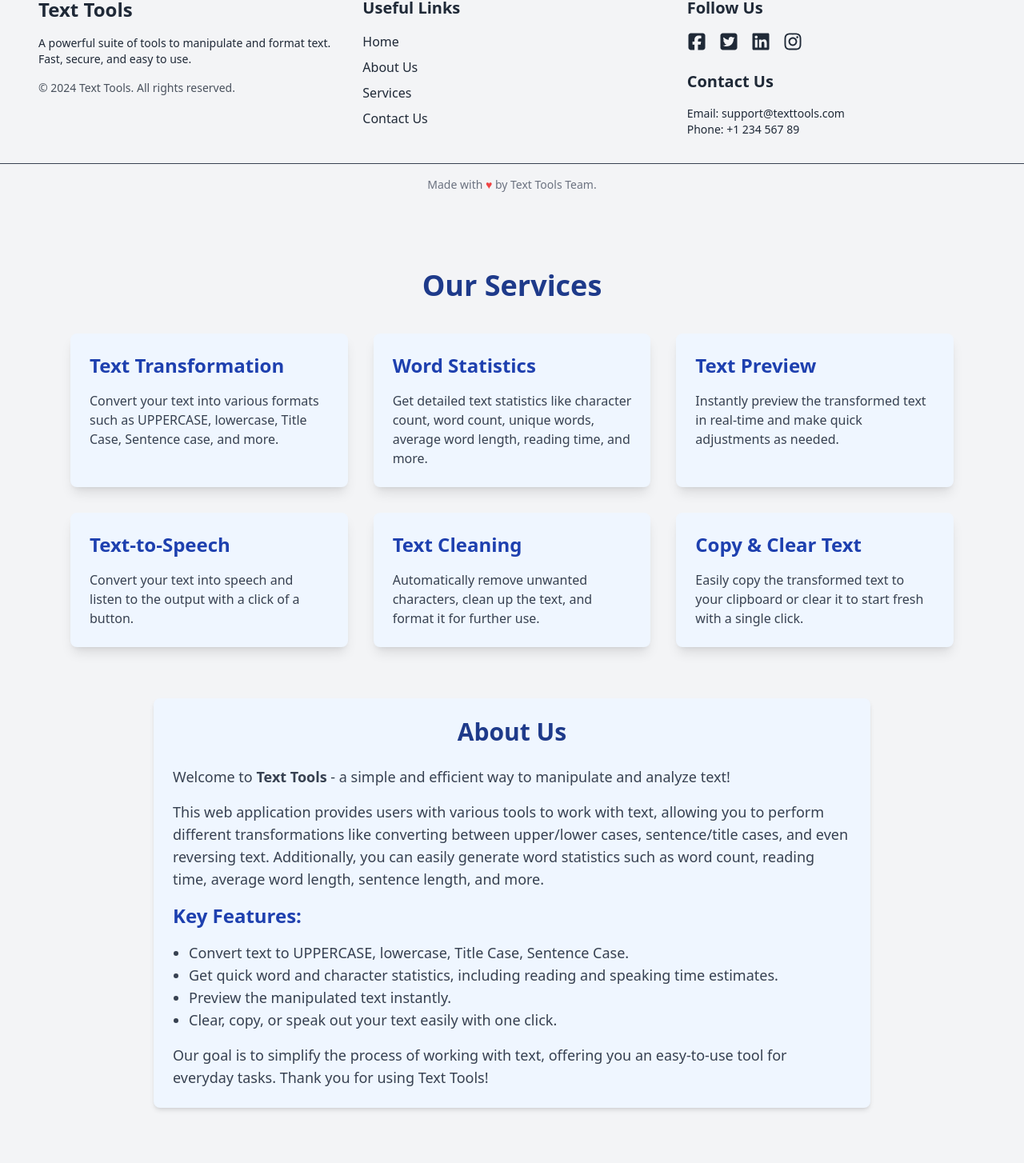
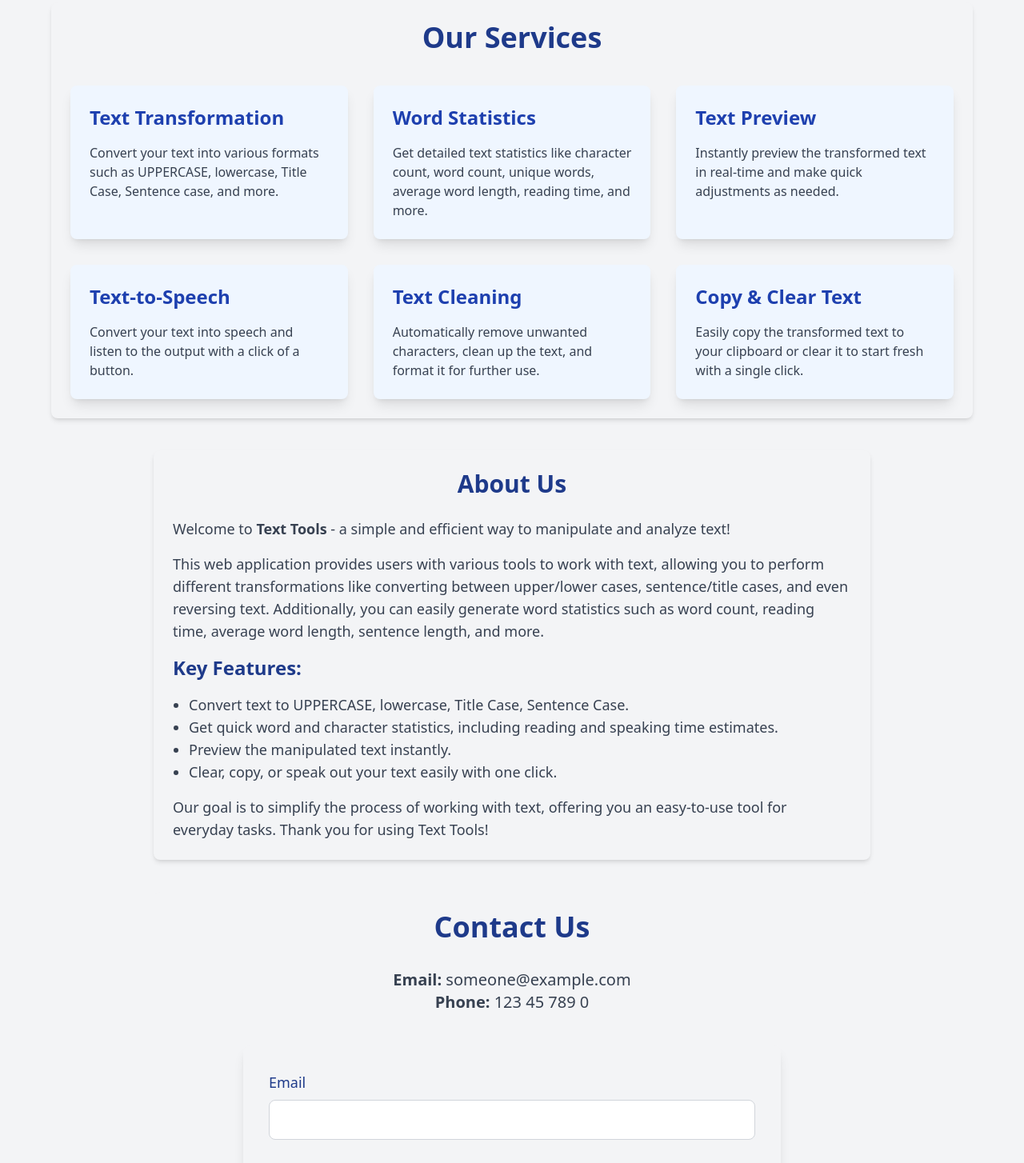
Before and after one commit to IamDevTrivedi/Text-Utility, a React (Create React App) app: page / in a window 1280 px wide. Shown: the part 1029-2483 px from the top of the page at 80% size. Built offline with nearby package versions, Linux system fonts and the light colour scheme.

Commit message:
Updates Pushed

```diff
--- a/package.json
+++ b/package.json
@@ -3,13 +3,19 @@
   "version": "0.1.0",
   "private": true,
   "dependencies": {
+    "@radix-ui/react-icons": "^1.3.0",
     "@testing-library/jest-dom": "^5.17.0",
     "@testing-library/react": "^13.4.0",
     "@testing-library/user-event": "^13.5.0",
+    "class-variance-authority": "^0.7.0",
+    "clsx": "^2.1.1",
     "lucide-react": "^0.446.0",
     "react": "^18.3.1",
     "react-dom": "^18.3.1",
     "react-scripts": "5.0.1",
+    "shadcn": "^2.1.0",
+    "tailwind-merge": "^2.5.2",
+    "tailwindcss-animate": "^1.0.7",
     "web-vitals": "^2.1.4"
   },
   "scripts": {
--- a/src/App.js
+++ b/src/App.js
@@ -17,10 +17,10 @@ function App() {
     <div className={darkMode ? 'dark bg-gray-900 text-white' : 'bg-gray-100 text-white'}>
       <Navbar darkMode={darkMode} toggleDarkMode={toggleDarkMode} />
       <Workspace darkMode={darkMode} toggleDarkMode={toggleDarkMode} />
-      <Footer darkMode={darkMode} toggleDarkMode={toggleDarkMode} />
       <ServicesPage darkMode={darkMode} toggleDarkMode={toggleDarkMode} />
       <AboutPage darkMode={darkMode} toggleDarkMode={toggleDarkMode} />
       <ContactUsPage darkMode={darkMode} toggleDarkMode={toggleDarkMode} />
+      <Footer darkMode={darkMode} toggleDarkMode={toggleDarkMode} />
     </div>
   );
 }
--- a/src/components/AboutPage.js
+++ b/src/components/AboutPage.js
@@ -1,27 +1,37 @@
-
 import React from 'react';
 
-const AboutPage = () => {
+const AboutPage = ({ darkMode, toggleDarkMode }) => {
   return (
-    <div className="max-w-4xl mx-auto p-6 bg-blue-50 rounded-lg shadow-md mt-10">
-      <h1 className="text-3xl font-bold text-center text-blue-900 mb-6">About Us</h1>
-      <p className="text-lg text-gray-700 mb-4">
+    <div className={`max-w-4xl mx-auto p-6 rounded-lg shadow-md mt-10
+      ${darkMode ? 'bg-gray-900' : 'bg-gray-100'}`}>
+      <h1 className={`text-3xl font-bold text-center mb-6
+        ${darkMode ? 'text-blue-300' : 'text-blue-900'}`}>
+        About Us
+      </h1>
+      <p className={`text-lg mb-4
+        ${darkMode ? 'text-gray-300' : 'text-gray-700'}`}>
         Welcome to <strong>Text Tools</strong> - a simple and efficient way to manipulate and analyze text!
       </p>
-      <p className="text-lg text-gray-700 mb-4">
+      <p className={`text-lg mb-4
+        ${darkMode ? 'text-gray-300' : 'text-gray-700'}`}>
         This web application provides users with various tools to work with text, allowing you to perform different
         transformations like converting between upper/lower cases, sentence/title cases, and even reversing text.
         Additionally, you can easily generate word statistics such as word count, reading time, average word length,
         sentence length, and more.
       </p>
-      <h2 className="text-2xl font-semibold text-blue-800 mb-4">Key Features:</h2>
-      <ul className="list-disc pl-5 text-lg text-gray-700 mb-4">
+      <h2 className={`text-2xl font-semibold mb-4
+        ${darkMode ? 'text-blue-300' : 'text-blue-900'}`}>
+        Key Features:
+      </h2>
+      <ul className={`list-disc pl-5 text-lg mb-4
+        ${darkMode ? 'text-gray-300' : 'text-gray-700'}`}>
         <li>Convert text to UPPERCASE, lowercase, Title Case, Sentence Case.</li>
         <li>Get quick word and character statistics, including reading and speaking time estimates.</li>
         <li>Preview the manipulated text instantly.</li>
         <li>Clear, copy, or speak out your text easily with one click.</li>
       </ul>
-      <p className="text-lg text-gray-700">
+      <p className={`text-lg
+        ${darkMode ? 'text-gray-300' : 'text-gray-700'}`}>
         Our goal is to simplify the process of working with text, offering you an easy-to-use tool for everyday tasks.
         Thank you for using Text Tools!
       </p>
--- a/src/components/ContactUsPage.js
+++ b/src/components/ContactUsPage.js
@@ -1,7 +1,6 @@
-
 import React, { useState } from 'react';
 
-const ContactUsPage = () => {
+const ContactUsPage = ({ darkMode, toggleDarkMode }) => {
     const [formData, setFormData] = useState({
         email: '',
         phone: '',
@@ -23,56 +22,56 @@ const ContactUsPage = () => {
     };
 
     return (
-        <div className="max-w-4xl mx-auto p-6 mt-10">
-            <h1 className="text-4xl font-bold text-center text-blue-900 mb-8">Contact Us</h1>
+        <div className={`max-w-4xl mx-auto p-6 mt-10 ${darkMode ? 'bg-gray-900' : 'bg-gray-100'} rounded-lg`}>
+            <h1 className={`text-4xl font-bold text-center mb-8 ${darkMode ? 'text-blue-300' : 'text-blue-900'}`}>Contact Us</h1>
 
             {/* Contact Information */}
             <div className="text-center mb-10">
-                <p className="text-xl text-gray-700">
+                <p className={`text-xl ${darkMode ? 'text-gray-300' : 'text-gray-700'}`}>
                     <strong>Email:</strong> someone@example.com
                 </p>
-                <p className="text-xl text-gray-700">
+                <p className={`text-xl ${darkMode ? 'text-gray-300' : 'text-gray-700'}`}>
                     <strong>Phone:</strong> 123 45 789 0
                 </p>
             </div>
 
             {/* Contact Form */}
-            <form onSubmit={handleSubmit} className="bg-blue-50 p-8 rounded-lg shadow-lg max-w-2xl mx-auto">
+            <form onSubmit={handleSubmit} className={`${darkMode ? 'bg-gray-800' : 'bg-gray-100'} p-8 rounded-lg shadow-lg max-w-2xl mx-auto`}>
                 <div className="mb-6">
-                    <label htmlFor="email" className="block text-lg font-medium text-blue-800 mb-2">Email</label>
+                    <label htmlFor="email" className={`block text-lg font-medium mb-2 ${darkMode ? 'text-blue-300' : 'text-blue-900'}`}>Email</label>
                     <input
                         type="email"
                         id="email"
                         name="email"
                         value={formData.email}
                         onChange={handleChange}
-                        className="w-full p-3 border border-gray-300 rounded-lg focus:outline-none focus:ring-2 focus:ring-blue-400"
+                        className={`outline-none focus:outline-none w-full p-3 border ${darkMode ? 'border-gray-600 bg-gray-700 text-gray-300' : 'border-gray-300 text-black'} rounded-lg focus:outline-none  `}
                         required
                     />
                 </div>
 
                 <div className="mb-6">
-                    <label htmlFor="phone" className="block text-lg font-medium text-blue-800 mb-2">Phone Number</label>
+                    <label htmlFor="phone" className={`block text-lg font-medium mb-2 ${darkMode ? 'text-blue-300' : 'text-blue-900'}`}>Phone Number</label>
                     <input
                         type="tel"
                         id="phone"
                         name="phone"
                         value={formData.phone}
                         onChange={handleChange}
-                        className="w-full p-3 border border-gray-300 rounded-lg focus:outline-none focus:ring-2 focus:ring-blue-400"
+                        className={`w-full p-3 border ${darkMode ? 'border-gray-600 bg-gray-700 text-gray-300' : 'border-gray-300 text-black'} rounded-lg focus:outline-none  `}
                         required
                     />
                 </div>
 
                 <div className="mb-6">
-                    <label htmlFor="issue" className="block text-lg font-medium text-blue-800 mb-2">Issue</label>
+                    <label htmlFor="issue" className={`block text-lg font-medium mb-2 ${darkMode ? 'text-blue-300' : 'text-blue-900'}`}>Issue</label>
                     <textarea
                         id="issue"
                         name="issue"
                         value={formData.issue}
                         onChange={handleChange}
                         rows="5"
-                        className="w-full p-3 border border-gray-300 rounded-lg focus:outline-none focus:ring-2 focus:ring-blue-400"
+                        className={`w-full p-3 border ${darkMode ? 'border-gray-600 bg-gray-700 text-gray-300' : 'border-gray-300 text-black'} rounded-lg focus:outline-none  `}
                         required
                     ></textarea>
                 </div>
--- a/src/components/ServicePage.js
+++ b/src/components/ServicePage.js
@@ -1,55 +1,83 @@
 import React from 'react';
 
-const ServicesPage = () => {
+const ServicesPage = ({ darkMode, toggleDarkMode }) => {
   return (
-    <div className="max-w-6xl mx-auto p-6 mt-10">
-      <h1 className="text-4xl font-bold text-center text-blue-900 mb-10">Our Services</h1>
+    <div className={`max-w-6xl mx-auto p-6 mt-10
+      ${darkMode ? 'bg-gray-900' : 'bg-gray-100'} rounded-lg shadow-md`}>
+      <h1 className={`text-4xl font-bold text-center mb-10
+        ${darkMode ? 'text-blue-300' : 'text-blue-900'}`}>
+        Our Services
+      </h1>
 
       <div className="grid grid-cols-1 sm:grid-cols-2 lg:grid-cols-3 gap-8">
         {/* Service 1 */}
-        <div className="p-6 bg-blue-50 rounded-lg shadow-lg hover:shadow-xl transition duration-300">
-          <h2 className="text-2xl font-semibold text-blue-800 mb-4">Text Transformation</h2>
-          <p className="text-gray-700">
+        <div className={`p-6 rounded-lg shadow-lg hover:shadow-xl transition duration-300
+          ${darkMode ? 'bg-gray-800' : 'bg-blue-50'}`}>
+          <h2 className={`text-2xl font-semibold mb-4
+            ${darkMode ? 'text-blue-300' : 'text-blue-800'}`}>
+            Text Transformation
+          </h2>
+          <p className={`${darkMode ? 'text-gray-300' : 'text-gray-700'}`}>
             Convert your text into various formats such as UPPERCASE, lowercase, Title Case, Sentence case, and more.
           </p>
         </div>
 
         {/* Service 2 */}
-        <div className="p-6 bg-blue-50 rounded-lg shadow-lg hover:shadow-xl transition duration-300">
-          <h2 className="text-2xl font-semibold text-blue-800 mb-4">Word Statistics</h2>
-          <p className="text-gray-700">
+        <div className={`p-6 rounded-lg shadow-lg hover:shadow-xl transition duration-300
+          ${darkMode ? 'bg-gray-800' : 'bg-blue-50'}`}>
+          <h2 className={`text-2xl font-semibold mb-4
+            ${darkMode ? 'text-blue-300' : 'text-blue-800'}`}>
+            Word Statistics
+          </h2>
+          <p className={`${darkMode ? 'text-gray-300' : 'text-gray-700'}`}>
             Get detailed text statistics like character count, word count, unique words, average word length, reading time, and more.
           </p>
         </div>
 
         {/* Service 3 */}
-        <div className="p-6 bg-blue-50 rounded-lg shadow-lg hover:shadow-xl transition duration-300">
-          <h2 className="text-2xl font-semibold text-blue-800 mb-4">Text Preview</h2>
-          <p className="text-gray-700">
+        <div className={`p-6 rounded-lg shadow-lg hover:shadow-xl transition duration-300
+          ${darkMode ? 'bg-gray-800' : 'bg-blue-50'}`}>
+          <h2 className={`text-2xl font-semibold mb-4
+            ${darkMode ? 'text-blue-300' : 'text-blue-800'}`}>
+            Text Preview
+          </h2>
+          <p className={`${darkMode ? 'text-gray-300' : 'text-gray-700'}`}>
             Instantly preview the transformed text in real-time and make quick adjustments as needed.
           </p>
         </div>
 
         {/* Service 4 */}
-        <div className="p-6 bg-blue-50 rounded-lg shadow-lg hover:shadow-xl transition duration-300">
-          <h2 className="text-2xl font-semibold text-blue-800 mb-4">Text-to-Speech</h2>
-          <p className="text-gray-700">
+        <div className={`p-6 rounded-lg shadow-lg hover:shadow-xl transition duration-300
+          ${darkMode ? 'bg-gray-800' : 'bg-blue-50'}`}>
+          <h2 className={`text-2xl font-semibold mb-4
+            ${darkMode ? 'text-blue-300' : 'text-blue-800'}`}>
+            Text-to-Speech
+          </h2>
+          <p className={`${darkMode ? 'text-gray-300' : 'text-gray-700'}`}>
             Convert your text into speech and listen to the output with a click of a button.
           </p>
         </div>
 
         {/* Service 5 */}
-        <div className="p-6 bg-blue-50 rounded-lg shadow-lg hover:shadow-xl transition duration-300">
-          <h2 className="text-2xl font-semibold text-blue-800 mb-4">Text Cleaning</h2>
-          <p className="text-gray-700">
+        <div className={`p-6 rounded-lg shadow-lg hover:shadow-xl transition duration-300
+          ${darkMode ? 'bg-gray-800' : 'bg-blue-50'}`}>
+          <h2 className={`text-2xl font-semibold mb-4
+            ${darkMode ? 'text-blue-300' : 'text-blue-800'}`}>
+            Text Cleaning
+          </h2>
+          <p className={`${darkMode ? 'text-gray-300' : 'text-gray-700'}`}>
             Automatically remove unwanted characters, clean up the text, and format it for further use.
           </p>
         </div>
 
         {/* Service 6 */}
-        <div className="p-6 bg-blue-50 rounded-lg shadow-lg hover:shadow-xl transition duration-300">
-          <h2 className="text-2xl font-semibold text-blue-800 mb-4">Copy & Clear Text</h2>
-          <p className="text-gray-700">
+        <div className={`p-6 rounded-lg shadow-lg hover:shadow-xl transition duration-300
+          ${darkMode ? 'bg-gray-800' : 'bg-blue-50'}`}>
+          <h2 className={`text-2xl font-semibold mb-4
+            ${darkMode ? 'text-blue-300' : 'text-blue-800'}`}>
+            Copy & Clear Text
+          </h2>
+          <p className={`${darkMode ? 'text-gray-300' : 'text-gray-700'}`}>
             Easily copy the transformed text to your clipboard or clear it to start fresh with a single click.
           </p>
         </div>
```
Also changed, not shown: components.json (added), 1 other file (tests, documents, lock files or other folders).
